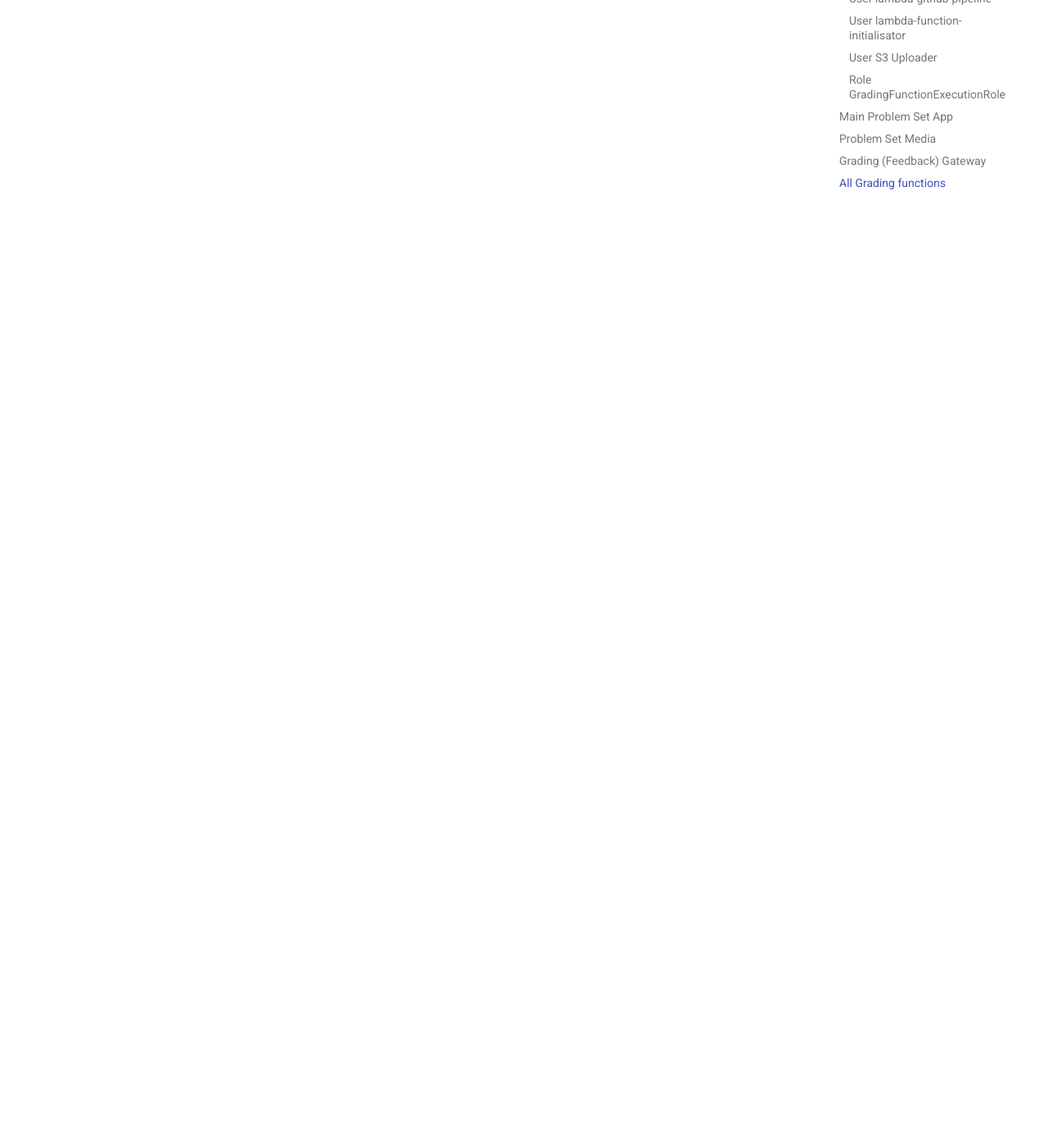
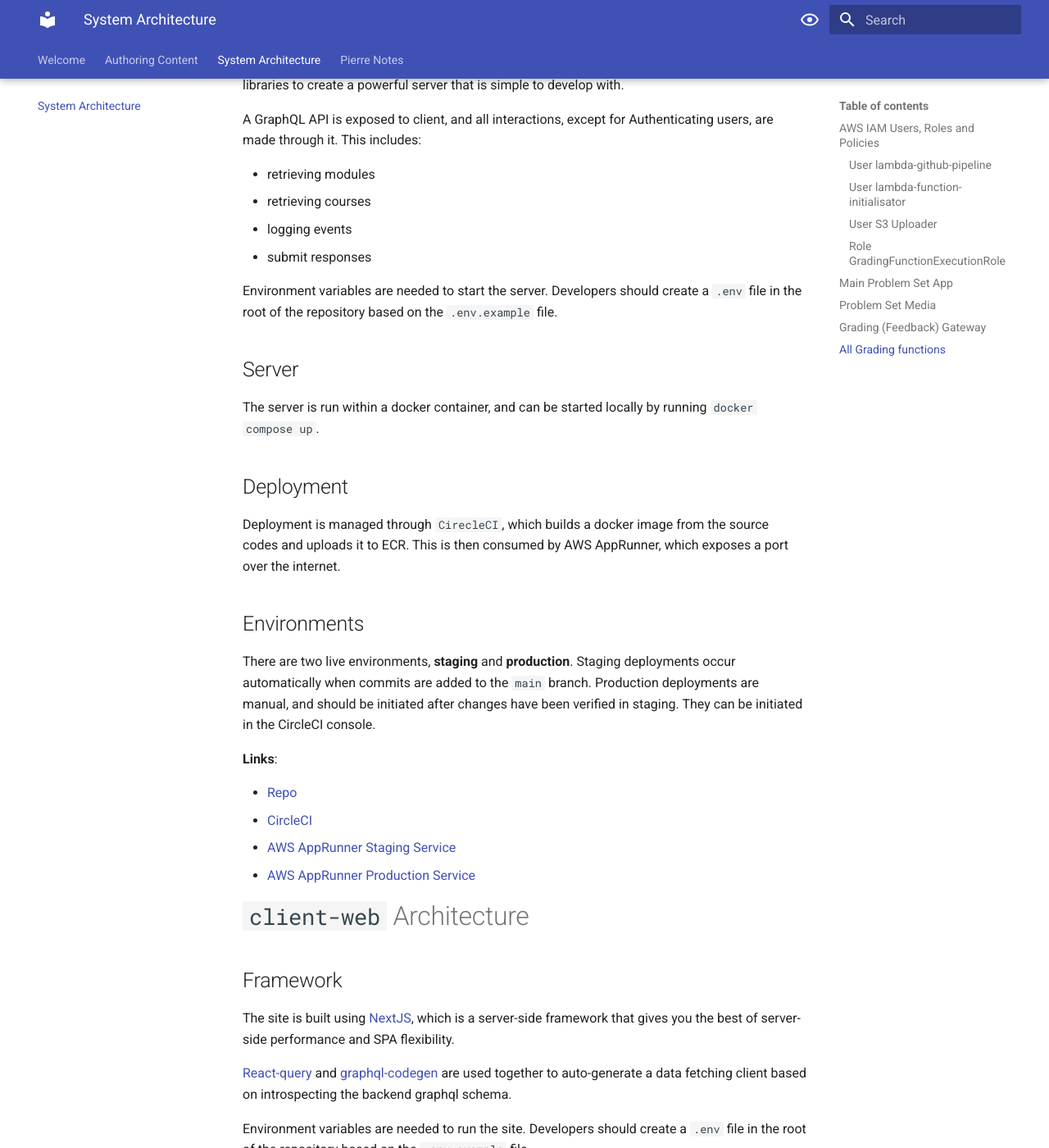
Before and after one commit to lambda-feedback/user-documentation, an MkDocs documentation site: the page built from docs/architecture.md, in a window 1280 px wide and 1400 px high, scrolled down 3047 px. Shown: the whole window at 82% size. Built offline with MkDocs 1.6.1 and Material for MkDocs 9.7.7, drawn with Linux system fonts in a browser that asks for light colours; some of the changed text lies outside the part shown.

Commit message:
add client-web and client-backend architecture docs

```diff
--- a/docs/architecture.md
+++ b/docs/architecture.md
@@ -90,3 +90,66 @@
 - Lambda function triggered by respective endpoints on the [Grading Functions Gateway](https://eu-west-2.console.aws.amazon.com/apigateway/main/api-detail?api=huwy6j485d&integration=o2mvbao&region=eu-west-2&routes=acde4ib).
 
 **NOTE:** When adding a new grading function to the gateway, make sure to set the `Payload format version` for the integration to `2.0`!!
+
+# `client-backend` Architecture
+
+## Framework
+
+The server is built using [NestJS](https://nestjs.com/), which is a Typescript framework that unifies many popular node libraries to create a powerful server that is simple to develop with.
+
+A GraphQL API is exposed to client, and all interactions, except for Authenticating users, are made through it. This includes:
+
+- retrieving modules
+- retrieving courses
+- logging events
+- submit responses
+
+Environment variables are needed to start the server. Developers should create a `.env` file in the root of the repository based on the `.env.example` file.
+
+## Server
+
+The server is run within a docker container, and can be started locally by running `docker compose up`.
+
+## Deployment
+
+Deployment is managed through `CirecleCI`, which builds a docker image from the source codes and uploads it to ECR. This is then consumed by AWS AppRunner, which exposes a port over the internet.
+
+## Environments
+
+There are two live environments, **staging** and **production**. Staging deployments occur automatically when commits are added to the `main` branch. Production deployments are manual, and should be initiated after changes have been verified in staging. They can be initiated in the CircleCI console.
+
+**Links**:
+
+- [Repo](https://github.com/lambda-feedback/client-backend)
+- [CircleCI](https://app.circleci.com/pipelines/github/lambda-feedback/client-backend?filter=all)
+- [AWS AppRunner Staging Service](https://eu-west-1.console.aws.amazon.com/apprunner/home?region=eu-west-1#/services/dashboard?service_arn=arn%3Aaws%3Aapprunner%3Aeu-west-1%3A172805473475%3Aservice%2Flambda-feedback-staging-bcknd-apprunner%2F4952d6e2f96b4c71949e0d592024937d&active_tab=logs)
+- [AWS AppRunner Production Service](https://eu-west-1.console.aws.amazon.com/apprunner/home?region=eu-west-1#/services/dashboard?service_arn=arn%3Aaws%3Aapprunner%3Aeu-west-1%3A172805473475%3Aservice%2Flambda-feedback-production-bcknd%2Ffa29c5550b9a406ba3d91f3cea5d578e&active_tab=logs)
+
+# `client-web` Architecture
+
+## Framework
+
+The site is built using [NextJS](https://nextjs.org/), which is a server-side framework that gives you the best of server-side performance and SPA flexibility.
+
+[React-query](https://react-query.tanstack.com/) and [graphql-codegen](https://www.graphql-code-generator.com/) are used together to auto-generate a data fetching client based on introspecting the backend graphql schema.
+
+Environment variables are needed to run the site. Developers should create a `.env` file in the root of the repository based on the `.env.example` file.
+
+## Local Server
+
+The site is served locally by running `yarn dev`.
+
+## Deployment
+
+Deployment is managed through `CirecleCI`, using [Serverless-next.js](https://github.com/serverless-nextjs/serverless-next.js). This library will manage the lambda functions, s3 bucket, cloudfront distribution, SQS queue, ACM certificate, and more needed to run NextJS on AWS.
+
+## Environments
+
+There are two live environments, **staging** and **production**. Staging deployments occur automatically when commits are added to the `main` branch. Production deployments are manual, and should be initiated after changes have been verified in staging. They can be initiated in the CircleCI console.
+
+**Links**:
+
+- [Repo](https://github.com/lambda-feedback/client-backend)
+- [CircleCI](https://app.circleci.com/pipelines/github/lambda-feedback/client-backend?filter=all)
+- [Staging Site](https://staging.lambafeedback.com)
+- [Production Site](https://lambafeedback.com)
```
Also changed, not shown: 1 other file.
